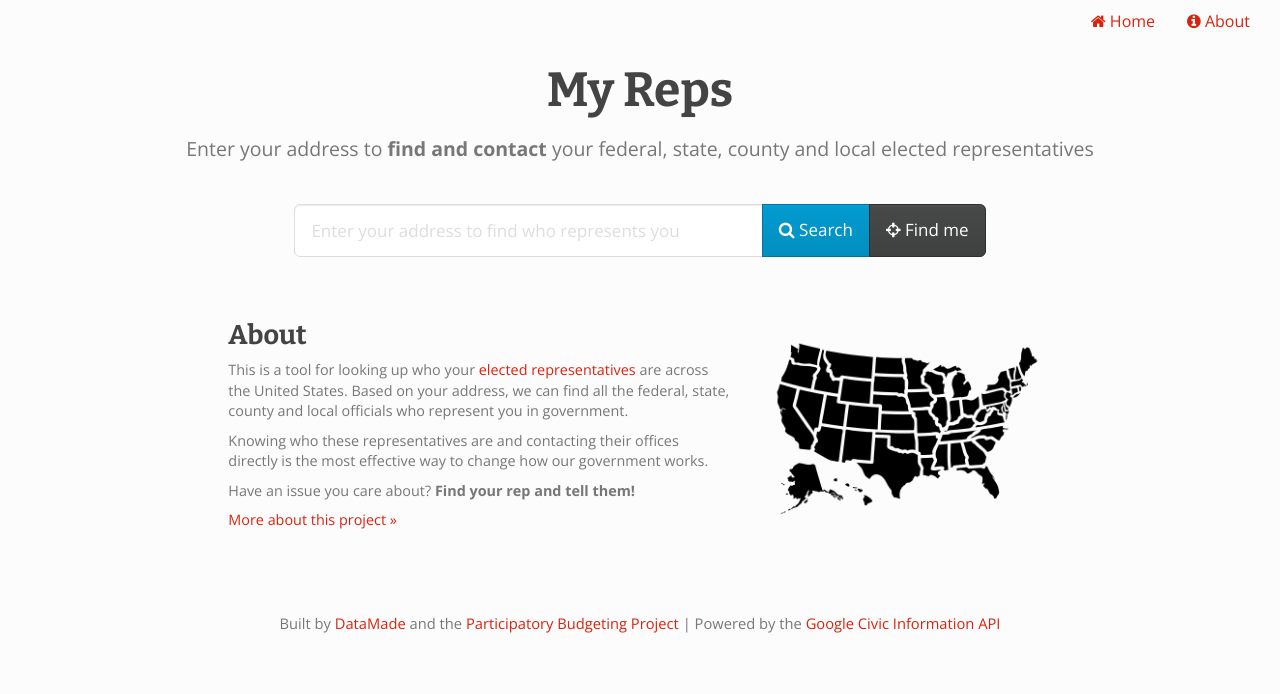
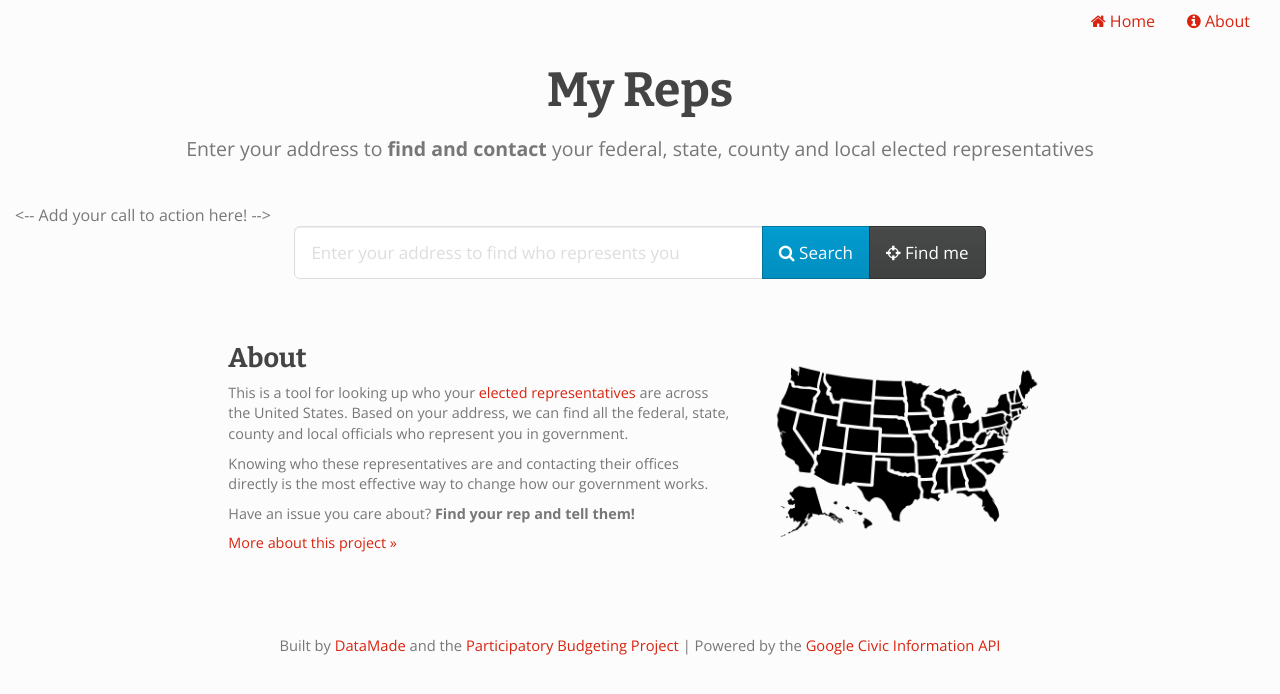
Before and after one commit to datamade/my-reps, a Jekyll site: the page built from index.html, in a window 1280 px wide. Shown: the top 694 px of the page. Built offline with Jekyll 4.4.1, drawn with Linux system fonts in a browser that asks for light colours; nearby versions of some CDN libraries; part of the change alters nothing that is shown.

Commit message:
customization instructions

```diff
--- a/index.html
+++ b/index.html
@@ -1,6 +1,8 @@
 ---
 layout: default
 ---
+
+<-- Add your call to action here! -->
 
 <div class="row">
     <div class='col-md-10 col-md-offset-1'>
@@ -261,6 +263,8 @@ layout: default
         </div>
         <div class='col-xs-8'>
 
+            <-- Add your contact instructions here! -->
+
             <p><strong>Contact <%= info.person.name %></strong></p>
             <hr />
             <% if (info.phones){ %>
```
Also changed, not shown: README.md.
